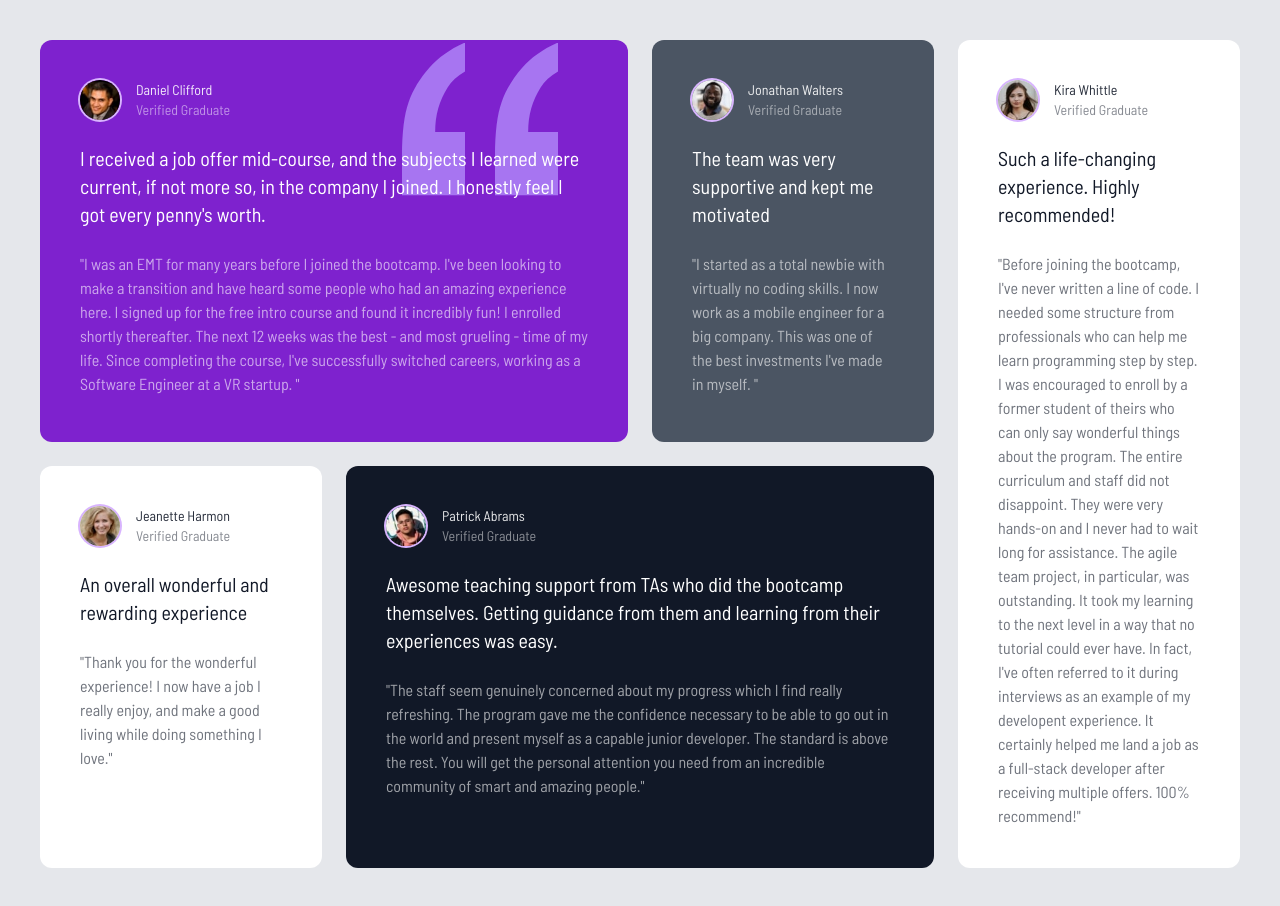
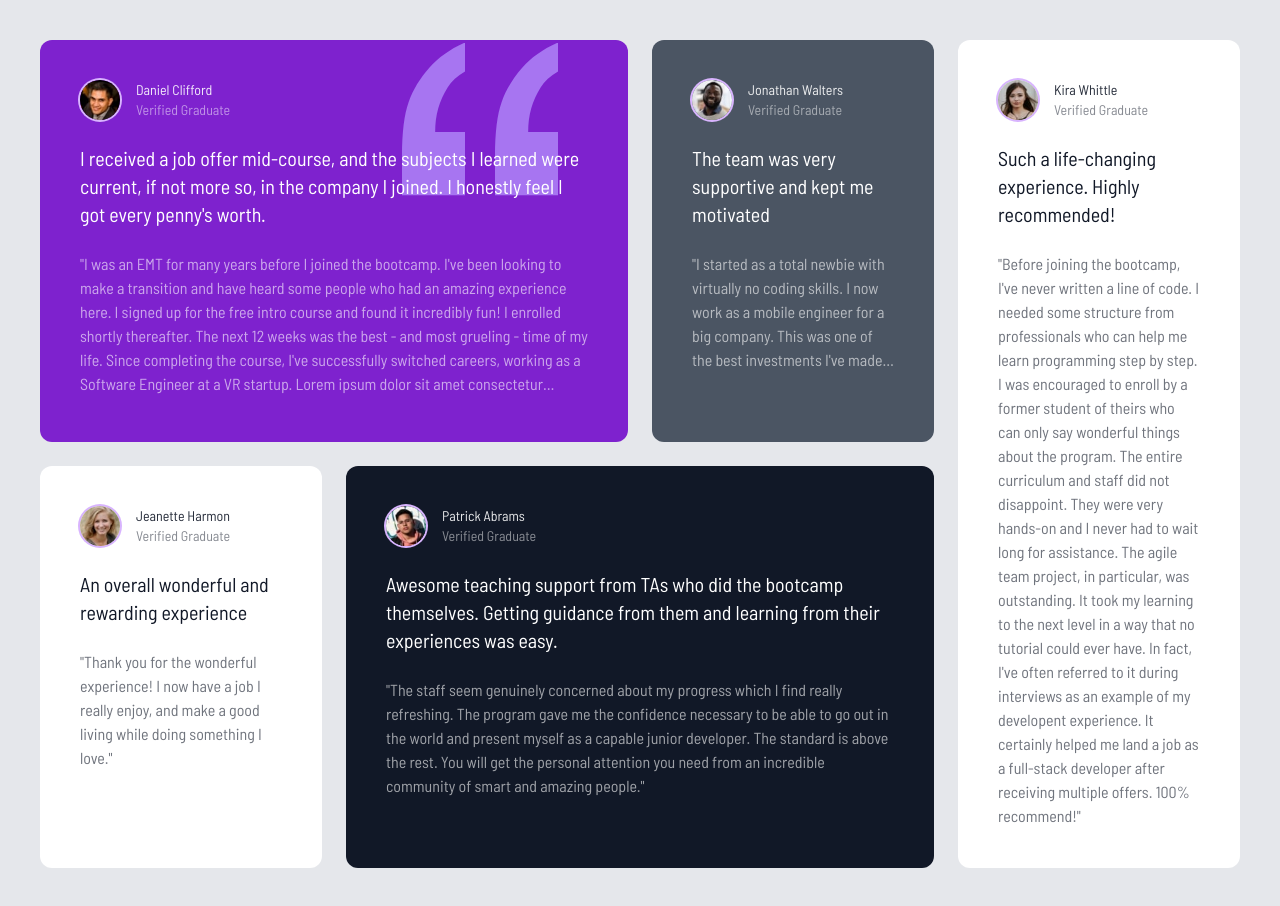
Before and after one commit to GenaroSalomone/tailwind-course, a website: page website-projects/testimonial-grid/index.html in a window 1280 px wide. Drawn offline with Linux system fonts and the light colour scheme.

Commit message:
Use tailwind plugin line clamp

```diff
--- a/website-projects/testimonial-grid/index.html
+++ b/website-projects/testimonial-grid/index.html
@@ -16,7 +16,9 @@
     <!-- Global Container -->
     <div class="container mx-auto max-w-7xl p-2 md:p-10">
       <!-- Grid Container -->
-      <div class="grid gap-6 grid-cols-1 text-white md:grid-cols-4 md:grid-rows-2">
+      <div
+        class="grid gap-6 grid-cols-1 text-white md:grid-cols-4 md:grid-rows-2"
+      >
         <!-- Box 1 -->
         <div class="relative p-10 rounded-xl bg-purple-700 md:col-span-2">
           <!-- Quotes Image -->
@@ -45,14 +47,20 @@
             got every penny's worth.
           </p>
           <!-- Small Text -->
-          <p class="mt-6 opacity-60">
+          <p class="mt-6 opacity-60 line-clamp-6">
             "I was an EMT for many years before I joined the bootcamp. I've been
             looking to make a transition and have heard some people who had an
             amazing experience here. I signed up for the free intro course and
             found it incredibly fun! I enrolled shortly thereafter. The next 12
             weeks was the best - and most grueling - time of my life. Since
             completing the course, I've successfully switched careers, working
-            as a Software Engineer at a VR startup. "
+            as a Software Engineer at a VR startup. Lorem ipsum dolor sit amet
+            consectetur adipisicing elit. Facilis hic debitis corrupti ut
+            doloribus quae laudantium! Illo eum sed laboriosam facere magni
+            animi ipsam voluptatem praesentium dignissimos rerum sint officia,
+            similique soluta corrupti, exercitationem pariatur vero labore
+            minima velit, adipisci harum eos aut tempore. Modi vero dolor optio
+            provident fugiat!
           </p>
         </div>
 
@@ -76,15 +84,23 @@
             The team was very supportive and kept me motivated
           </p>
           <!-- Small Text -->
-          <p class="mt-6 opacity-60">
+          <p class="mt-6 opacity-60 line-clamp-5">
             "I started as a total newbie with virtually no coding skills. I now
             work as a mobile engineer for a big company. This was one of the
-            best investments I've made in myself. "
+            best investments I've made in myself. Lorem ipsum dolor sit, amet
+            consectetur adipisicing elit. Magnam neque facere adipisci saepe
+            libero consequatur illo unde. Aliquid ipsa cupiditate, ex impedit,
+            natus quos culpa possimus aliquam, mollitia provident facere quis
+            dolores consequuntur maiores sequi esse dolor beatae dignissimos at
+            adipisci? Facere ratione consectetur ipsa tempore quam eius,
+            nesciunt qui. "
           </p>
         </div>
 
         <!-- Box 3 -->
-        <div class="hidden p-10 rounded-xl text-gray-900 bg-white md:block md:row-span-2">
+        <div
+          class="hidden p-10 rounded-xl text-gray-900 bg-white md:block md:row-span-2"
+        >
           <!-- Box Header -->
           <div class="flex space-x-4">
             <img
--- a/website-projects/testimonial-grid/package.json
+++ b/website-projects/testimonial-grid/package.json
@@ -11,6 +11,7 @@
   "author": "",
   "license": "ISC",
   "devDependencies": {
+    "@tailwindcss/line-clamp": "^0.4.4",
     "tailwindcss": "^3.4.14"
   }
 }
--- a/website-projects/testimonial-grid/tailwind.config.js
+++ b/website-projects/testimonial-grid/tailwind.config.js
@@ -14,5 +14,7 @@ module.exports = {
       }
     },
   },
-  plugins: [],
+  plugins: [
+    require('@tailwindcss/line-clamp')
+  ],
 }
```
Also changed, not shown: website-projects/testimonial-grid/css/styles.css, website-projects/testimonial-grid/pnpm-lock.yaml.
